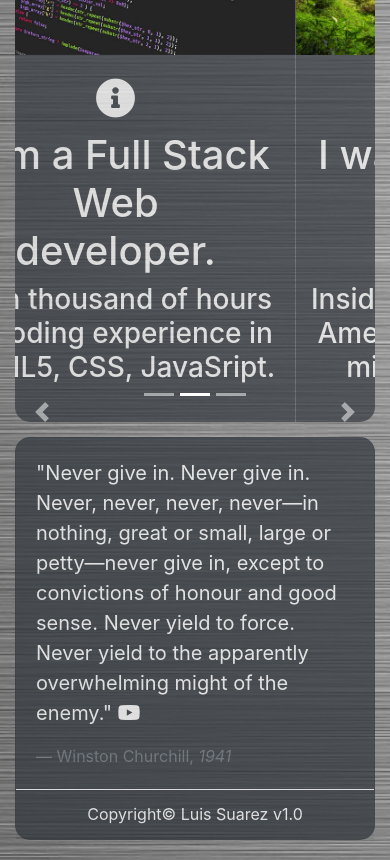
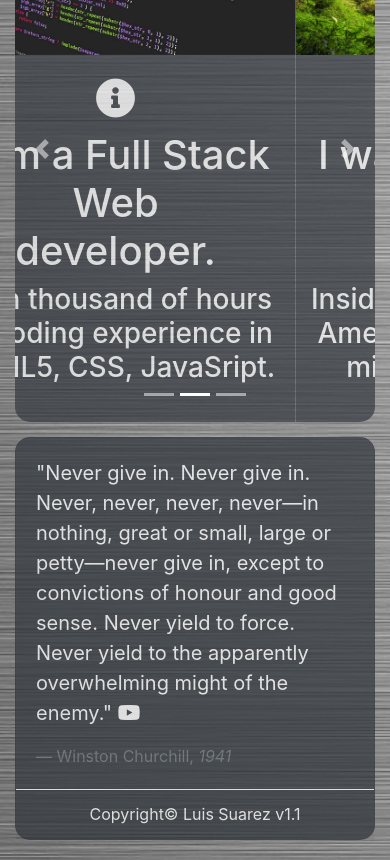
Before and after one commit to suarezluis/Bootstrap-Portfolio, a plain HTML site: page index.html in a window 390 px wide. Shown: the part 720-1580 px from the top of the page. Drawn offline with nearby package versions, Linux system fonts and the light colour scheme.

Commit message:
fixed arrow position

```diff
--- a/assets/css/styles.css
+++ b/assets/css/styles.css
@@ -156,7 +156,7 @@ a.card-link:hover,
 
   .carousel-control-prev-icon,
   .carousel-control-next-icon{
-    margin-top: auto;
+
 
   }
 }
--- a/index.html
+++ b/index.html
@@ -158,7 +158,7 @@
 
             <hr>
             <div class="card-header center">
-                Copyright&copy; Luis Suarez v1.0
+                Copyright&copy; Luis Suarez v1.1
             </div>
         </div>
         <!-- ... Footer -->
```
